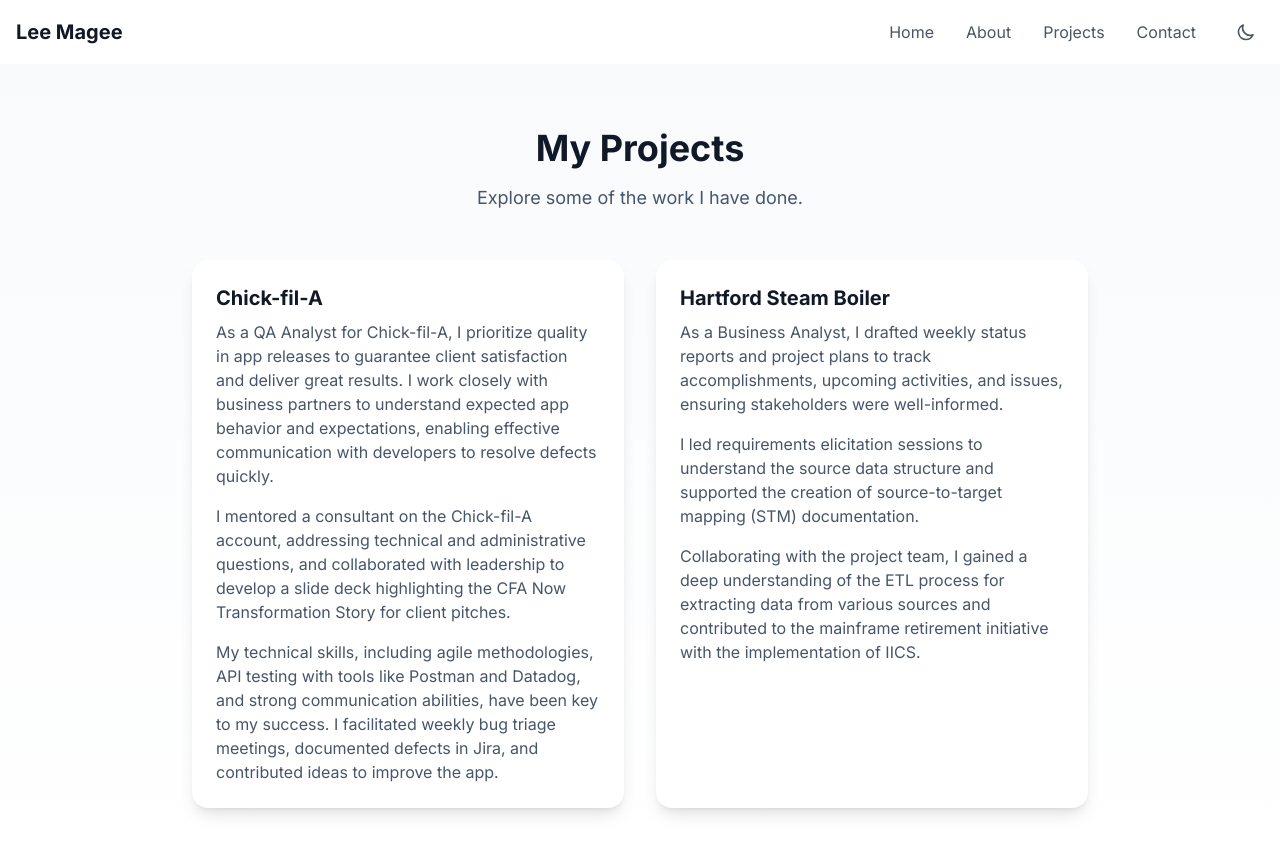
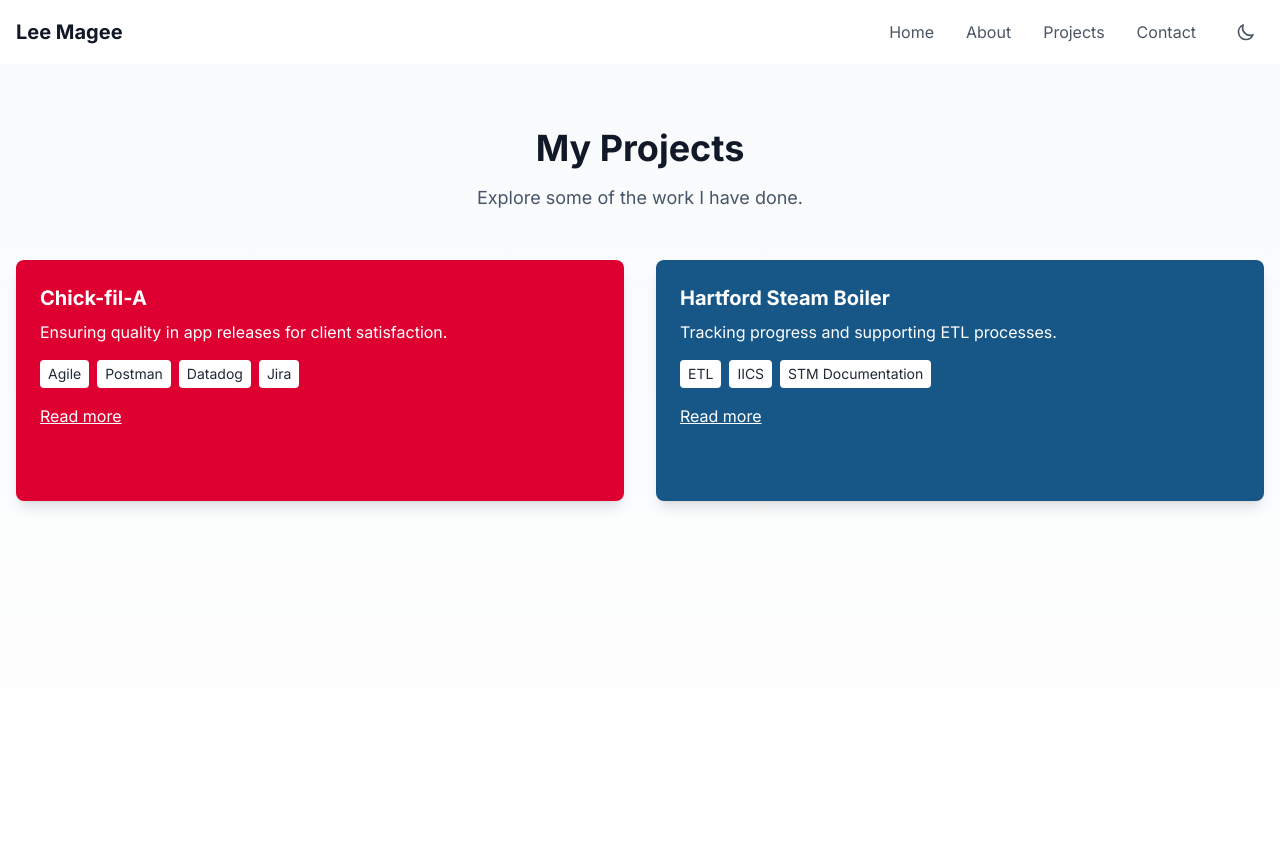
Before and after one commit to leemagee11/Portfolio-Website, a Next.js app: page /projects in a window 1280 px wide. Shown: the top 854 px of the page. Built offline with nearby package versions, Linux system fonts and the light colour scheme.

Commit message:
new functionality on project page

```diff
--- a/src/app/about/page.tsx
+++ b/src/app/about/page.tsx
@@ -1,3 +1,5 @@
+"use client";
+
 import Navbar from '@/components/Navbar';
 
 export default function About() {
@@ -12,53 +14,11 @@
           </div>
           <div className="space-y-6">
             <p className="text-slate-600 dark:text-slate-300">
-              My previous experience includes working as a Business Analyst at Hartford Steam Boiler, where I strengthened my ability to communicate effectively with stakeholders.
+              I am a passionate analyst with a strong background in uncovering insights that drive smarter decisions and spark meaningful change. With years of experience in data analysis and visualization, I have honed my skills in delivering actionable insights to stakeholders.
             </p>
             <p className="text-slate-600 dark:text-slate-300">
-              A passionate, well-rounded Analyst committed to delivering high-quality solutions through meticulous analysis, strategic thinking, and collaborative problem-solving. With experience supporting enterprise applications and data-driven initiatives, I bring a unique blend of technical insight and business acumen to any team. Whether it&apos;s enhancing mobile app quality or leading system transformation, I thrive on turning complex challenges into meaningful results.
+              My journey has been fueled by curiosity and a commitment to continuous learning. I thrive in collaborative environments where I can contribute to impactful projects and grow alongside talented professionals.
             </p>
-          </div>
-
-          <div className="mt-12">
-            <h2 className="text-2xl font-bold text-gray-900 dark:text-white mb-4">Education and Certifications</h2>
-            <ul className="list-disc list-inside text-slate-600 dark:text-slate-300">
-              <li>B.B.A. in Management Information Systems - Georgia College & State University</li>
-              <li>Certified Scrum Master (CSM)</li>
-              <li>ISTQB Certifications</li>
-              <li>AWS Cloud Practitioner Certification</li>
-              <li>Consumer Products & Retail Certification</li>
-            </ul>
-          </div>
-
-          <div className="mt-12">
-            <h2 className="text-2xl font-bold text-gray-900 dark:text-white mb-4">Volunteer Experience</h2>
-            <ul className="list-disc list-inside text-slate-600 dark:text-slate-300">
-              <li>Coweta County Leader - Young Life (Dec 2022 - Present)</li>
-            </ul>
-          </div>
-
-          <div className="mt-8 text-center">
-            <a
-              href="/resume.pdf"
-              download
-              className="inline-flex items-center px-8 py-4 bg-gradient-to-r from-blue-500 to-indigo-600 text-white font-semibold text-lg rounded-full shadow-lg hover:from-blue-600 hover:to-indigo-700 focus:outline-none focus:ring-4 focus:ring-blue-300 focus:ring-offset-2"
-            >
-              <svg
-                xmlns="http://www.w3.org/2000/svg"
-                className="h-6 w-6 mr-3"
-                fill="none"
-                viewBox="0 0 24 24"
-                stroke="currentColor"
-                strokeWidth="2"
-              >
-                <path
-                  strokeLinecap="round"
-                  strokeLinejoin="round"
-                  d="M4 16v2a2 2 0 002 2h12a2 2 0 002-2v-2M7 10l5 5m0 0l5-5m-5 5V3"
-                />
-              </svg>
-              Download My Resume
-            </a>
           </div>
         </div>
       </div>
--- a/src/app/projects/page.tsx
+++ b/src/app/projects/page.tsx
@@ -1,40 +1,36 @@
+"use client";
+
+import { useState } from 'react';
+import ProjectCard from '@/components/ProjectCard';
+import projectsData from './projectsData';
 import Navbar from '@/components/Navbar';
 
 export default function Projects() {
+  const [expandedCards, setExpandedCards] = useState<{ [key: string]: boolean }>({});
+
+  const toggleCard = (cardId: string) => {
+    setExpandedCards((prev) => ({
+      ...prev,
+      [cardId]: !prev[cardId],
+    }));
+  };
+
   return (
     <>
       <Navbar />
       <div className="min-h-screen bg-gradient-to-b from-slate-50 to-white dark:from-gray-900 dark:to-gray-800 py-16 px-4">
-        <div className="max-w-4xl mx-auto">
+        <div className="max-w-7xl mx-auto">
           <div className="text-center mb-12">
             <h1 className="text-4xl font-bold text-gray-900 dark:text-white mb-4">My Projects</h1>
             <p className="text-lg text-slate-600 dark:text-slate-300">Explore some of the work I have done.</p>
           </div>
-          <div className="grid gap-8 md:grid-cols-2">
-            <div className="bg-white dark:bg-gray-800 p-6 rounded-2xl shadow-lg">
-              <h2 className="text-xl font-bold text-gray-900 dark:text-white mb-2">Chick-fil-A</h2>
-              <p className="text-slate-600 dark:text-slate-300 mb-4">
-                As a QA Analyst for Chick-fil-A, I prioritize quality in app releases to guarantee client satisfaction and deliver great results. I work closely with business partners to understand expected app behavior and expectations, enabling effective communication with developers to resolve defects quickly.
-              </p>
-              <p className="text-slate-600 dark:text-slate-300 mb-4">
-                I mentored a consultant on the Chick-fil-A account, addressing technical and administrative questions, and collaborated with leadership to develop a slide deck highlighting the CFA Now Transformation Story for client pitches.
-              </p>
-              <p className="text-slate-600 dark:text-slate-300">
-                My technical skills, including agile methodologies, API testing with tools like Postman and Datadog, and strong communication abilities, have been key to my success. I facilitated weekly bug triage meetings, documented defects in Jira, and contributed ideas to improve the app.
-              </p>
-            </div>
-            <div className="bg-white dark:bg-gray-800 p-6 rounded-2xl shadow-lg">
-              <h2 className="text-xl font-bold text-gray-900 dark:text-white mb-2">Hartford Steam Boiler</h2>
-              <p className="text-slate-600 dark:text-slate-300 mb-4">
-                As a Business Analyst, I drafted weekly status reports and project plans to track accomplishments, upcoming activities, and issues, ensuring stakeholders were well-informed.
-              </p>
-              <p className="text-slate-600 dark:text-slate-300 mb-4">
-                I led requirements elicitation sessions to understand the source data structure and supported the creation of source-to-target mapping (STM) documentation.
-              </p>
-              <p className="text-slate-600 dark:text-slate-300">
-                Collaborating with the project team, I gained a deep understanding of the ETL process for extracting data from various sources and contributed to the mainframe retirement initiative with the implementation of IICS.
-              </p>
-            </div>
+          <div className="grid gap-8 sm:grid-cols-1 md:grid-cols-2 lg:grid-cols-2 justify-center">
+            {projectsData.map((project) => (
+              <ProjectCard
+                key={project.id}
+                {...project}
+              />
+            ))}
           </div>
         </div>
       </div>
--- /dev/null
+++ b/src/app/projects/projectsData.ts
@@ -0,0 +1,28 @@
+const projectsData = [
+  {
+    id: '1',
+    title: 'Chick-fil-A',
+    thumbnail: '/images/project1.jpg',
+    shortDescription: 'Ensuring quality in app releases for client satisfaction.',
+    fullDescription: 'As a QA Analyst for Chick-fil-A, I prioritize quality in app releases to guarantee client satisfaction and deliver great results. I work closely with business partners to understand expected app behavior and expectations, enabling effective communication with developers to resolve defects quickly.\n\nI mentored a consultant on the Chick-fil-A account, addressing technical and administrative questions, and collaborated with leadership to develop a slide deck highlighting the CFA Now Transformation Story for client pitches.\n\nMy technical skills, including agile methodologies, API testing with tools like Postman and Datadog, and strong communication abilities, have been key to my success. I facilitated weekly bug triage meetings, documented defects in Jira, and contributed ideas to improve the app.',
+    tech: ['Agile', 'Postman', 'Datadog', 'Jira'],
+    role: 'QA Analyst',
+    challenges: ['Resolving defects quickly', 'Facilitating bug triage meetings', 'Improving app quality'],
+    liveUrl: 'https://example.com/chick-fil-a',
+    githubUrl: 'https://github.com/example/chick-fil-a',
+  },
+  {
+    id: '2',
+    title: 'Hartford Steam Boiler',
+    thumbnail: '/images/project2.jpg',
+    shortDescription: 'Tracking progress and supporting ETL processes.',
+    fullDescription: 'As a Business Analyst, I drafted weekly status reports and project plans to track accomplishments, upcoming activities, and issues, ensuring stakeholders were well-informed.\n\nI led requirements elicitation sessions to understand the source data structure and supported the creation of source-to-target mapping (STM) documentation.\n\nCollaborating with the project team, I gained a deep understanding of the ETL process for extracting data from various sources and contributed to the mainframe retirement initiative with the implementation of IICS.',
+    tech: ['ETL', 'IICS', 'STM Documentation'],
+    role: 'Business Analyst',
+    challenges: ['Understanding source data structure', 'Supporting ETL processes', 'Mainframe retirement initiative'],
+    liveUrl: 'https://example.com/hartford-steam-boiler',
+    githubUrl: 'https://github.com/example/hartford-steam-boiler',
+  },
+];
+
+export default projectsData;
--- /dev/null
+++ b/src/components/ProjectCard.tsx
@@ -0,0 +1,116 @@
+"use client";
+
+import { motion } from 'framer-motion';
+import { useState } from 'react';
+
+interface ProjectCardProps {
+  id: string;
+  title: string;
+  shortDescription: string;
+  fullDescription: string;
+  tech: string[];
+  role: string;
+  challenges: string[];
+  liveUrl: string;
+  githubUrl: string;
+}
+
+const ProjectCard: React.FC<ProjectCardProps> = ({
+  id,
+  title,
+  shortDescription,
+  fullDescription,
+  tech,
+  role,
+  challenges,
+  liveUrl,
+  githubUrl,
+}) => {
+  const [isExpanded, setIsExpanded] = useState(false);
+
+  const toggleCard = () => {
+    setIsExpanded((prev) => !prev);
+  };
+
+  const backgroundColor = id === '1' ? 'bg-[#DD0031]' : id === '2' ? 'bg-[#175788]' : 'bg-gradient-to-r from-blue-500 to-purple-600';
+
+  const animationVariants = {
+    collapsed: { opacity: 0, height: 0 },
+    expanded: { opacity: 1, height: 'auto' },
+  };
+
+  return (
+    <motion.div
+      layout
+      className={`rounded-lg shadow-lg overflow-hidden text-white ${backgroundColor}`}
+      aria-expanded={isExpanded}
+    >
+      <div
+        className="cursor-pointer p-6"
+        onClick={toggleCard}
+      >
+        <h2 className="text-xl font-bold">{title}</h2>
+        <p className="mt-2">{shortDescription}</p>
+        <div className="flex flex-wrap gap-2 mt-4">
+          {tech.map((tag) => (
+            <span
+              key={tag}
+              className="bg-white text-gray-800 text-sm px-2 py-1 rounded"
+            >
+              {tag}
+            </span>
+          ))}
+        </div>
+        <button
+          className="mt-4 underline"
+          onClick={(e) => {
+            e.stopPropagation();
+            toggleCard();
+          }}
+        >
+          {isExpanded ? 'Show less' : 'Read more'}
+        </button>
+      </div>
+
+      <motion.div
+        variants={animationVariants}
+        initial="collapsed"
+        animate={isExpanded ? 'expanded' : 'collapsed'}
+        className="p-6 border-t border-white"
+      >
+        <p className="mb-4">{fullDescription}</p>
+        <p className="mb-4">
+          <strong>Role:</strong> {role}
+        </p>
+        <div className="mb-4">
+          <strong>Challenges:</strong>
+          <ul className="list-disc list-inside">
+            {challenges.map((challenge, index) => (
+              <li key={index}>{challenge}</li>
+            ))}
+          </ul>
+        </div>
+        <div className="flex gap-4">
+          <a
+            href={liveUrl}
+            target="_blank"
+            rel="noopener noreferrer"
+            className="underline"
+          >
+            Live Project
+          </a>
+          <a
+            href={githubUrl}
+            target="_blank"
+            rel="noopener noreferrer"
+            className="underline"
+          >
+            GitHub Repo
+          </a>
+        </div>
+      </motion.div>
+    </motion.div>
+  );
+};
+
+export default ProjectCard;
```
Also changed, not shown: src/components/Navbar.tsx (line endings or trailing spaces), src/components/ThemeProvider.tsx (line endings or trailing spaces).
